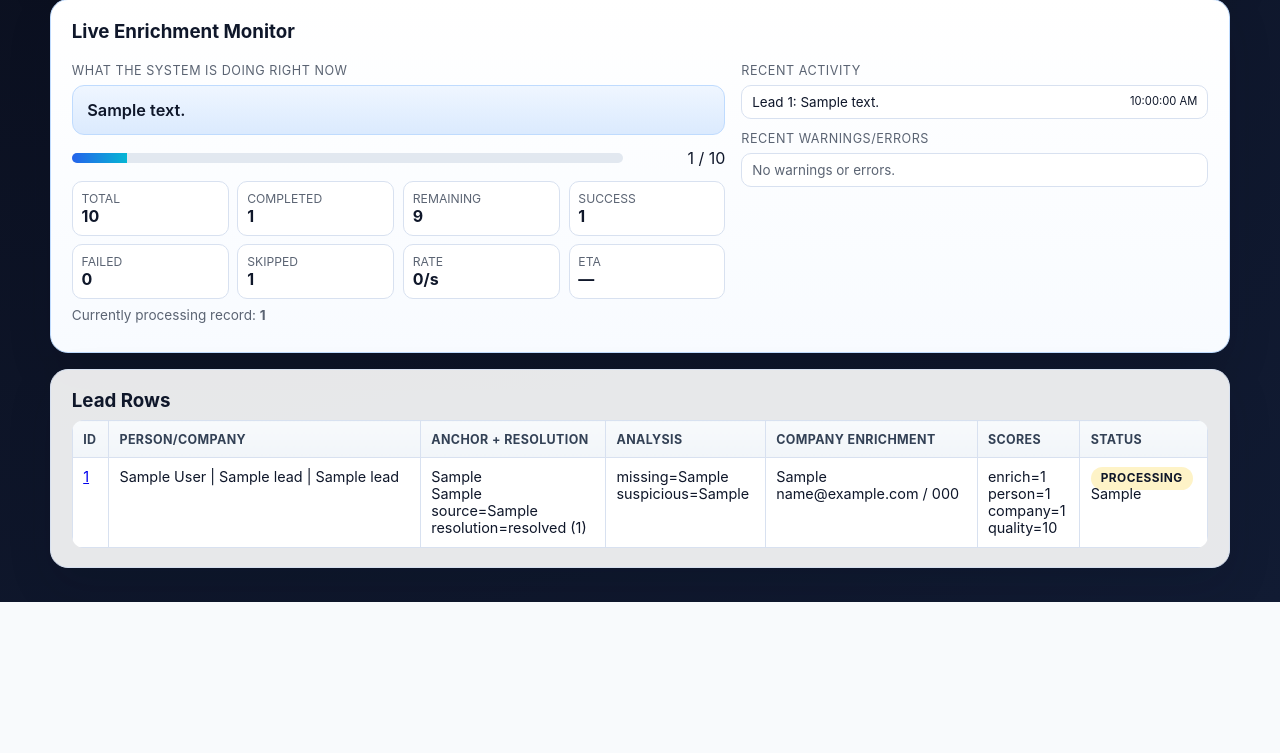
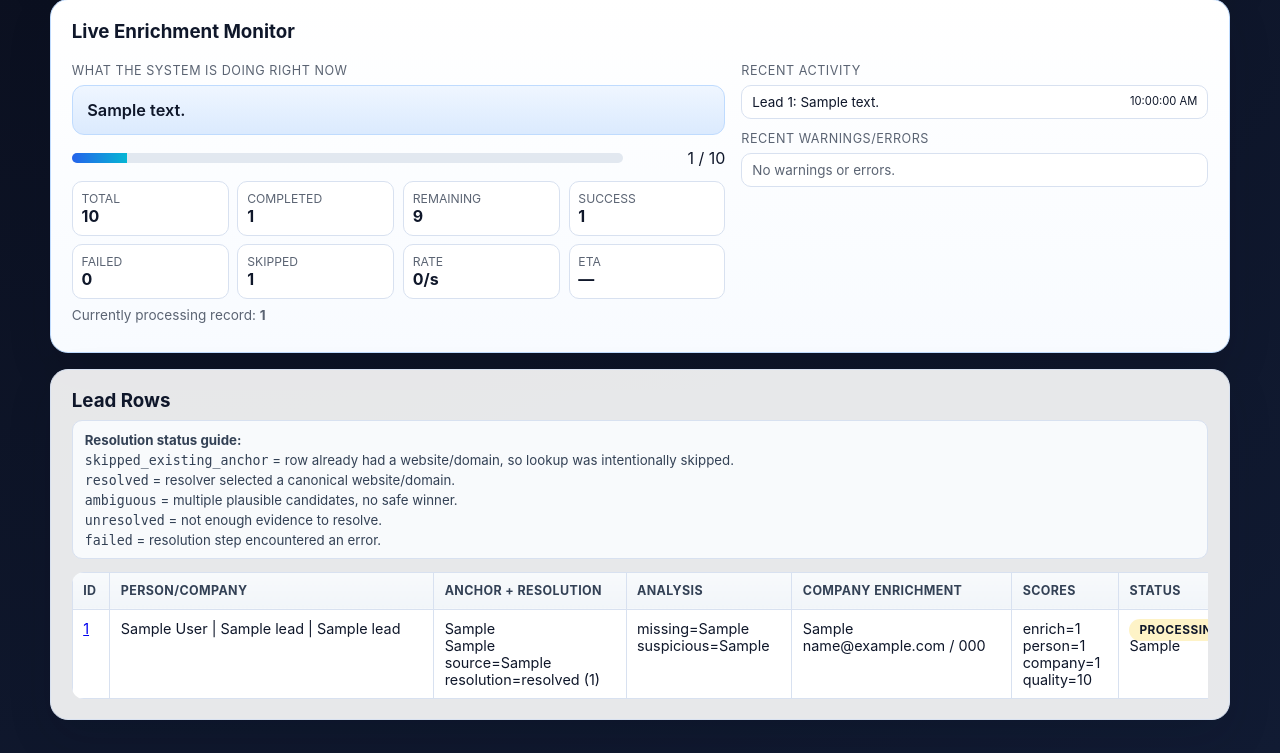
Before and after one commit to BowlofBryce/Lead-enrichment-program, a FastAPI app: page /runs/1 in a window 1280 px wide. Shown: the part 398-1151 px from the top of the page. Before the commit the page ends 1000 px from the top, so only its background shows below. Run offline with FastAPI, Linux system fonts and the light colour scheme; tables that the repository leaves empty hold one stand-in row (values such as "Sample post"); a database or web service that is not in the repository returns one stand-in record (values such as "Sample title"); data that the repository does not hold is empty.

Commit message:
Improve lead table usability and add run-level pause/resume actions

```diff
--- a/app/static/style.css
+++ b/app/static/style.css
@@ -135,6 +135,12 @@ h1 a {
 
 .inline-form { display: inline-flex; }
 
+.table-wrap {
+  width: 100%;
+  overflow-x: auto;
+  -webkit-overflow-scrolling: touch;
+}
+
 table {
   width: 100%;
   border-collapse: collapse;
@@ -157,6 +163,26 @@ th {
   text-transform: uppercase;
   letter-spacing: 0.03em;
   color: #334155;
+}
+
+.lead-table {
+  min-width: 1180px;
+}
+
+.resolution-legend {
+  display: grid;
+  gap: 0.25rem;
+  background: #f8fafc;
+  border: 1px solid var(--border);
+  border-radius: 10px;
+  padding: 0.65rem 0.75rem;
+  margin-bottom: 0.8rem;
+  font-size: 0.83rem;
+  color: #334155;
+}
+
+.run-actions-cell {
+  min-width: 120px;
 }
 
 button, .button {
--- a/app/templates/run_detail.html
+++ b/app/templates/run_detail.html
@@ -69,7 +69,16 @@
 
 <section class="card">
   <h3>Lead Rows</h3>
-  <table>
+  <div class="resolution-legend">
+    <strong>Resolution status guide:</strong>
+    <span><code>skipped_existing_anchor</code> = row already had a website/domain, so lookup was intentionally skipped.</span>
+    <span><code>resolved</code> = resolver selected a canonical website/domain.</span>
+    <span><code>ambiguous</code> = multiple plausible candidates, no safe winner.</span>
+    <span><code>unresolved</code> = not enough evidence to resolve.</span>
+    <span><code>failed</code> = resolution step encountered an error.</span>
+  </div>
+  <div class="table-wrap">
+    <table class="lead-table">
       <thead>
         <tr>
           <th>ID</th><th>Person/Company</th><th>Anchor + Resolution</th><th>Analysis</th><th>Company Enrichment</th><th>Scores</th><th>Status</th>
@@ -89,6 +98,7 @@
         {% endfor %}
       </tbody>
     </table>
+  </div>
 </section>
 
 <script>
```
Also changed, not shown: app/templates/index.html (+17 -1 lines). Lines whose indentation alone changed are shown as unchanged.
